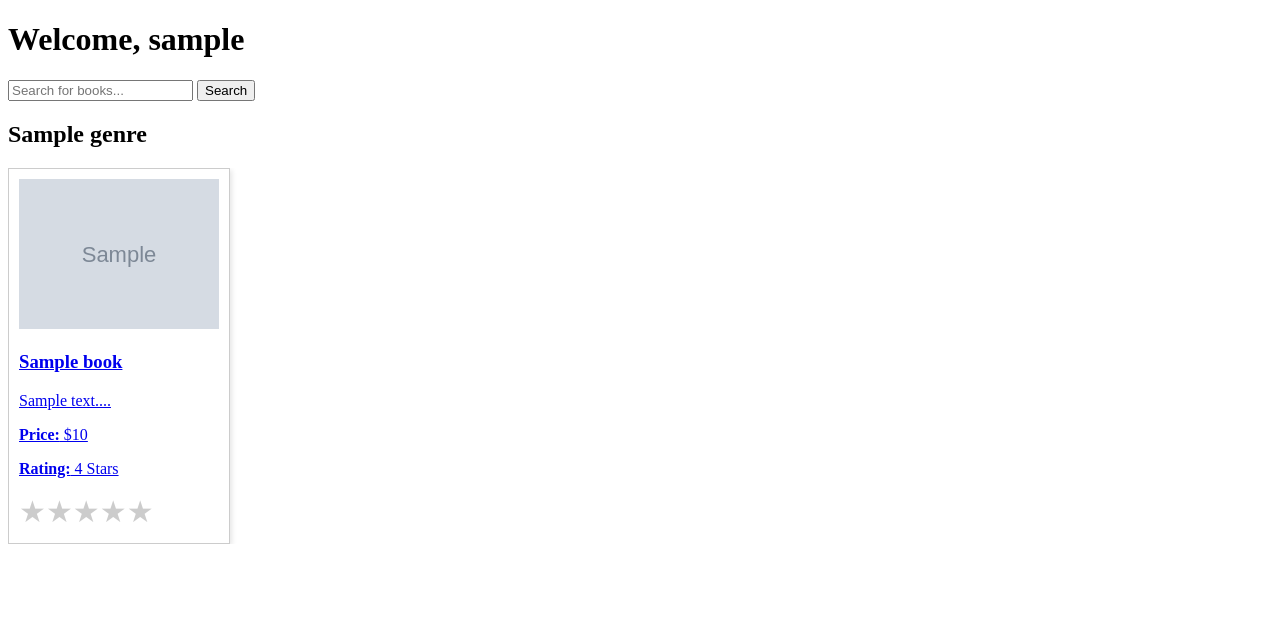
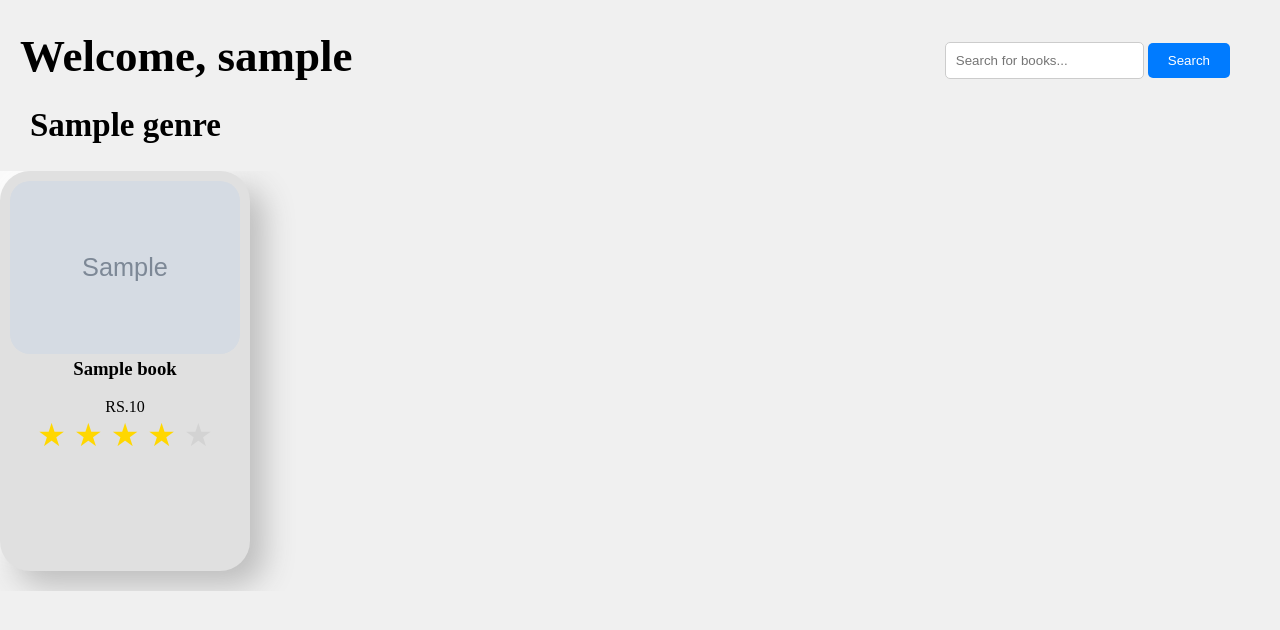
Before and after one commit to Ananthu2oo3/ai_recomendation_library, a Flask app: template templates/dashboard.html in a window 1280 px wide. Shown: the top 630 px of the page. Run offline with Flask 3, Linux system fonts and the light colour scheme; the template is opened without the code that fills it: most values are stand-ins (such as "Sample title", 1, 10 or a date in 2020); grey boxes marked "Sample" are stand-in pictures.

Commit message:
-mDesigned Dashboard

```diff
--- a/app.py
+++ b/app.py
@@ -13,12 +13,14 @@ history_db      = db['history']
 
 
 
+
 @app.route('/')
 def index():
     if 'username' in session:
         return redirect(url_for('dashboard'))
 
     return render_template('login.html')
+
 
 
 
@@ -40,7 +42,7 @@ def login():
             return render_template('login.html', error=error)
 
     else:
-        return render_template('login.html', error='Invalid username or password')
+        return render_template('login.html')
 
 
 
@@ -74,29 +76,28 @@ def register():
 
 
 
-@app.route('/dashboard', methods=['GET','POST'])
+@app.route('/dashboard', methods=['GET', 'POST'])
 def dashboard():
-    if request.method == 'POST':
+    if 'username' not in session:
+        return redirect(url_for('login'))
 
-        if 'username' in session:
-            username = session['username']
-            user = login_db.find_one({"username": username})
+    username = session['username']
+    user = login_db.find_one({"username": username})
 
-            if not user:
-                return render_template('dashboard.html', error='User not found')
+    if not user:
+        return render_template('dashboard.html', error='User not found')
 
-            interests = user.get('interests', [])
+    interests = user.get('interests', [])
 
-            books_by_genre = {}
-            for interest in interests:
-                books_by_genre[interest] = list(book_db.find({"Category": interest}))
+    books_by_genre = {}
+    for interest in interests:
+        books_by_genre[interest] = list(book_db.find({"Category": interest}))
 
-            remaining_books = list(book_db.find({"Category": {"$nin": interests}}))
-            books_by_genre["Others"] = remaining_books
+    remaining_books = list(book_db.find({"Category": {"$nin": interests}}))
+    books_by_genre["Others"] = remaining_books
 
-            return render_template('dashboard.html', username=username, books_by_genre=books_by_genre)
-    else:
-        return render_template('dashboard.html', error='Session ID not found')
+    return render_template('dashboard.html', username=username, books_by_genre=books_by_genre)
+
 
 
 
--- a/static/styles/styles.css
+++ b/static/styles/styles.css
@@ -1,51 +1,113 @@
+/* Global Styles */
+
+body {
+    /* font-family: Arial, sans-serif; */
+    margin: 0;
+    padding: 0;
+    background-color: #f0f0f0; /* Background color for the body */
+}
+
+h1{
+    margin-left: 20px;
+    font-size: 45px;
+}
+
+
+h2{
+    margin-left: 30px;
+    font-size: 33px;
+}
+
+form {
+    text-align: right;
+    margin-top: -70px;
+    margin-right: 50px;
+}
+
+input[type="text"] {
+    padding: 10px;
+    border-radius: 5px;
+    border: 1px solid #ccc;
+}
+
+button {
+    padding: 10px 20px;
+    border-radius: 5px;
+    border: none;
+    background-color: #007bff; /* Button background color */
+    color: #fff;
+    cursor: pointer;
+    align-items: right;
+}
+
+button:hover {
+    background-color: #0056b3; /* Button background color on hover */
+}
+
+/* Card Styles */
+
 .genre-section {
     margin-bottom: 30px;
 }
+
 .book-container {
     display: flex;
     overflow-x: auto;
 }
+
 .book-card {
     flex: 0 0 auto;
-    width: 200px;
-    margin-right: 10px;
-    border: 1px solid #ccc;
+    width: 250px;
+    height: 400px;
+    border-radius: 30px;
+    background: #e0e0e0;
+    box-shadow: 15px 15px 30px #bebebe, -15px -15px 30px #ffffff;
     padding: 10px;
-    box-shadow: 2px 2px 5px rgba(0,0,0,0.1);
+    box-sizing: border-box;
+    margin-right: 20px;
+    margin-bottom: 20px;
+    overflow: hidden;
+    /* display: flex; */
+    flex-direction: column; /* Arrange items vertically */
 }
+
+.book-card a {
+    text-decoration: none;
+    color: inherit;
+}
+
 .book-card img {
     max-width: 100%;
+    border-radius: 20px;
+    max-height: 280px;
+    margin-left: auto;
+    margin-right: auto;
+    margin: auto;
 }
 
-.rating {
+.book-card h3,
+.book-card p {
+    margin: 0;
+    overflow: hidden;
+    text-overflow: ellipsis; /* Truncate text if it overflows */
+    white-space: nowrap; /* Prevent wrapping */
+}
+
+.star-rating {
+    font-size: 2rem;
+    color: lightgray;
     display: inline-block;
-    opacity: 1;
+    margin-top: auto; /* Align the stars to the bottom of the card */
 }
-.rating input {
-    display: none;
-    opacity: 1;
+
+.star-rating .star {
+    color: lightgray;
 }
-.rating label {
-    float: right;
-    cursor: pointer;
-    color: #ccc;
-    transition: color 0.3s, transform 0.3s, box-shadow 0.3s;
+
+.star-rating[data-stars="5"] .star:nth-child(-n+5),
+.star-rating[data-stars="4"] .star:nth-child(-n+4),
+.star-rating[data-stars="3"] .star:nth-child(-n+3),
+.star-rating[data-stars="2"] .star:nth-child(-n+2),
+.star-rating[data-stars="1"] .star:nth-child(-n+1) {
+    color: gold;
 }
-.rating label:before {
-    content: '\2605';
-    font-size: 30px;
-    transition: color 0.3s;
-}
-.rating input:checked ~ label,
-.rating label:hover,
-.rating label:hover ~ label {
-    color: #ffc300;
-    transform: scale(1.2);
-    transition: color 0.3s, transform 0.3s, box-shadow 0.3s;
-    animation: bounce 0.5s ease-in-out alternate;
-}
-@keyframes bounce {
-    to {
-        transform: scale(1.3);
-    }
-}
--- a/templates/dashboard.html
+++ b/templates/dashboard.html
@@ -4,8 +4,8 @@
     <meta charset="UTF-8">
     <meta name="viewport" content="width=device-width, initial-scale=1.0">
     <link rel="stylesheet" href="/static/styles/styles.css">
+    <link rel="stylesheet" href="https://cdnjs.cloudflare.com/ajax/libs/font-awesome/5.15.3/css/all.min.css">
     <title>Dashboard</title>
-
 </head>
 <body>
     <h1>Welcome, {{ username }}</h1>
@@ -14,6 +14,7 @@
         <input type="text" name="query" placeholder="Search for books...">
         <button type="submit">Search</button>
     </form>
+
 
     {% if error %}
         <p>{{ error }}</p>
@@ -24,26 +25,24 @@
             <div class="book-container">
                 {% for book in books %}
                 <div class="book-card">
-                    <a href="{{ book['url'] }}">
-                        <img src="{{ book['Image_Link'] }}" alt="{{ book['Title'] }}">
-                        <h3>{{ book['Title'] }}</h3>
-                        <p>{{ book['Book_Description'][:100] }}...</p>
-                        <p><strong>Price:</strong> ${{ book['Price'] }}</p>
-                        <p><strong>Rating:</strong> {{ book['Stars'] }} Stars</p>
+                    <center>
+                        <a href="{{ book['url'] }}">
 
-                        <div class="rating">
-                            <input type="radio" id="star5" name="rating" value="5">
-                            <label for="star5"></label>
-                            <input type="radio" id="star4" name="rating" value="4">
-                            <label for="star4"></label>
-                            <input type="radio" id="star3" name="rating" value="3">
-                            <label for="star3"></label>
-                            <input type="radio" id="star2" name="rating" value="2">
-                            <label for="star2"></label>
-                            <input type="radio" id="star1" name="rating" value="1">
-                            <label for="star1"></label>
-                        </div>
-                    </a>
+                            <img src="{{ book['Image_Link'] }}" alt="{{ book['Title'] }}">
+                            <h3>{{ book['Title'] }}</h3>
+                            <br>
+                            <p>RS.{{ book['Price'] }}</p>
+
+                            <div class="star-rating" data-stars="{{ book['Stars'] }}">
+                                <span class="star">&#9733;</span>
+                                <span class="star">&#9733;</span>
+                                <span class="star">&#9733;</span>
+                                <span class="star">&#9733;</span>
+                                <span class="star">&#9733;</span>
+                            </div>
+
+                        </a>
+                    </center>
                 </div>
                 {% endfor %}
             </div>
```
